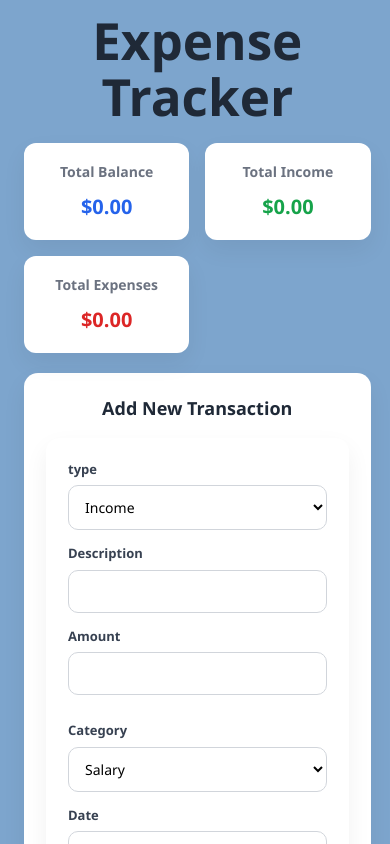
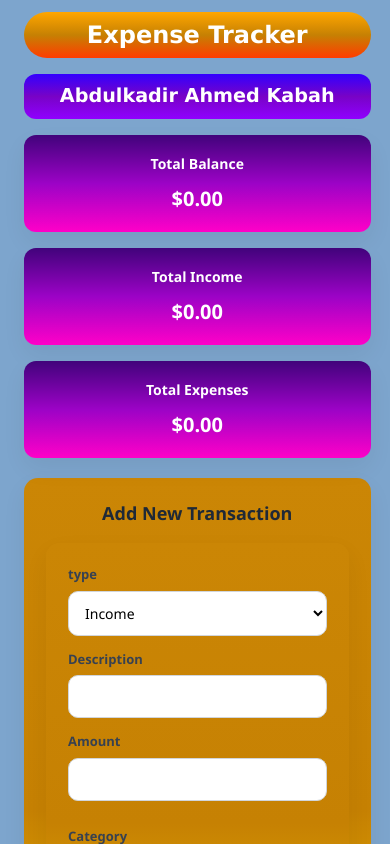
Before and after one commit to ustaadkaabax/Expense-trucker.com, a React (Vite) app in the folder expense-tracker/: page / in a window 390 px wide. Shown: the top 844 px of the page. Built offline with nearby package versions, Linux system fonts and the light colour scheme.

Commit message:
react commit of project expense-trucker.com

```diff
--- a/expense-tracker/src/App.css
+++ b/expense-tracker/src/App.css
@@ -35,8 +35,28 @@ body {
   h1{
     text-align: center;
   }
+  h1{
+  text-align: center;
+    margin-bottom: 16px;
+    color: white;
+    background: linear-gradient(to bottom, rgb(51, 0, 255), rgb(120, 3, 198), rgb(144, 0, 255));
+    padding: 12px;
+    border-radius: 25px;
+    font-size: 1.5rem;
+    font-family: Verdana, Geneva, Tahoma, sans-serif;
+  }
   h2{
     text-align: center;
+  }
+  h4 {
+    text-align: center;
+    margin-bottom: 16px;
+    color: white;
+    font-size: 1.2rem; /* fluid heading */
+    font-family: Verdana, Geneva, Tahoma, sans-serif;
+    background: linear-gradient(to bottom, rgb(255, 166, 0), rgb(198, 129, 3), rgb(255, 60, 0));
+    padding: 8px;
+    border-radius: 12px;
   }
    .summery-cards {
     margin-bottom: 20px;
@@ -45,6 +65,13 @@ body {
     gap: 16px;
    }
   /* fluid padding on small screens */
+}
+.app .card-balance, .app .card-income, .app .card-expenses {
+  h3, p {
+    text-align: center;
+color: white;
+  }
+  background: linear-gradient(to bottom, rgb(65, 3, 123), rgb(156, 3, 198), rgb(255, 0, 200));
 }
 
 /* ===== Headings ===== */
@@ -58,7 +85,7 @@ h1 {
 /* ===== Summary Cards ===== */
 .summery-cards {
   display: grid;
-  grid-template-columns: repeat(auto-fit, minmax(220px, 1fr)); /* fluid columns */
+  grid-template-columns: repeat(auto-fit, minmax(200px, 1fr)); /* fluid columns */
   gap: 14px;
   margin-bottom: 16px;
 }
@@ -81,6 +108,7 @@ h1 {
 .summery-cards p {
   font-size: 20px;
   font-weight: 800;
+
 }
 
 .card-balance p {
@@ -102,6 +130,7 @@ h1 {
   border-radius: var(--radius);
   box-shadow: var(--shadow);
   margin-bottom: 16px;
+   background: linear-gradient(to bottom, rgb(203, 134, 5), rgb(198, 129, 3), rgb(255, 217, 0));
 }
 
 .form-transaction h2 {
@@ -271,11 +300,29 @@ tbody tr:hover {
     padding: 12px;
   }
 
-  h1 {
-    font-size: 24px;
+  .app h1 {
+    font-size: 1.5rem; /* fluid heading */
+    font-family: Verdana, Geneva, Tahoma, sans-serif;
+    background: linear-gradient(to bottom, rgb(255, 166, 0), rgb(198, 129, 3), rgb(255, 60, 0));
+    padding: 10px;
+    border-radius: 25px;
+  }
+  .app h4 {
+    text-align: center;
+    margin-bottom: 16px;
+    color: white;
+    background: linear-gradient(to bottom, rgb(51, 0, 255), rgb(120, 3, 198), rgb(144, 0, 255));
+    padding: 8px;
+    border-radius: 12px;
+    font-size: 1.2rem;
+    font-family: Verdana, Geneva, Tahoma, sans-serif;
+  }
+  .app .summery-cards {
+    grid-template-columns: 1fr; /* single column */
   }
 
   .form-row {
+    display: grid;
     grid-template-columns: 1fr; /* stack inputs */
   }
 
--- a/expense-tracker/src/App.jsx
+++ b/expense-tracker/src/App.jsx
@@ -110,6 +110,7 @@ export default function App() {
   return (
     <div className="app">
       <h1>Expense Tracker</h1>
+      <h4>Abdulkadir Ahmed Kabah</h4>
 
       {/* Summary cards (single column) */}
       <div className="summery-cards">
```
